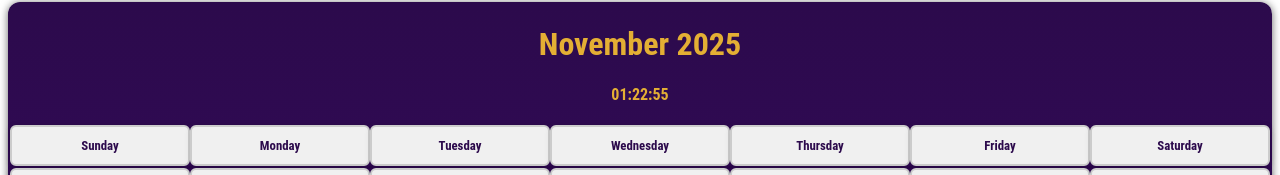
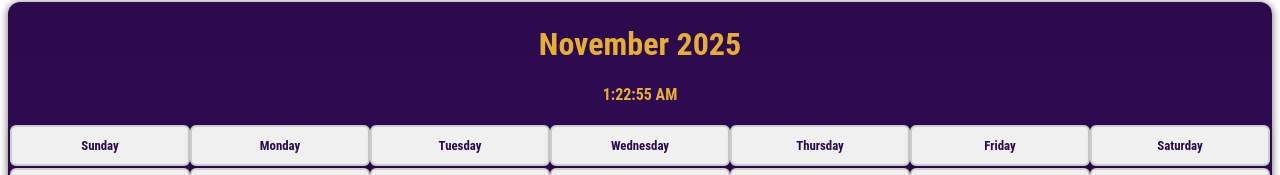
Before and after one commit to raseward14/angular-weather, an Angular app: page / in a window 1280 px wide. Shown: the part 125-300 px from the top of the page. Built offline with nearby package versions, Linux system fonts and the light colour scheme.

Commit message:
updated the timer using the date pipe to show am pm and a truncated hour so we dont print 0s in front of singl e digit hours

```diff
--- a/src/app/calendar/calendar.component.html
+++ b/src/app/calendar/calendar.component.html
@@ -2,7 +2,7 @@
   <table>
     <thead>
       <h1>{{ currentDate() | date : "MMMM yyyy" }}</h1>
-      <h4>{{ currentTime() | date : "hh:mm:ss" }}</h4>
+      <h4>{{ currentTime() | date : "h:mm:ss a" }}</h4>
       <day-container>
         @for (day of dayNames; track day) {
         <app-day>{{ day }}</app-day>
```
